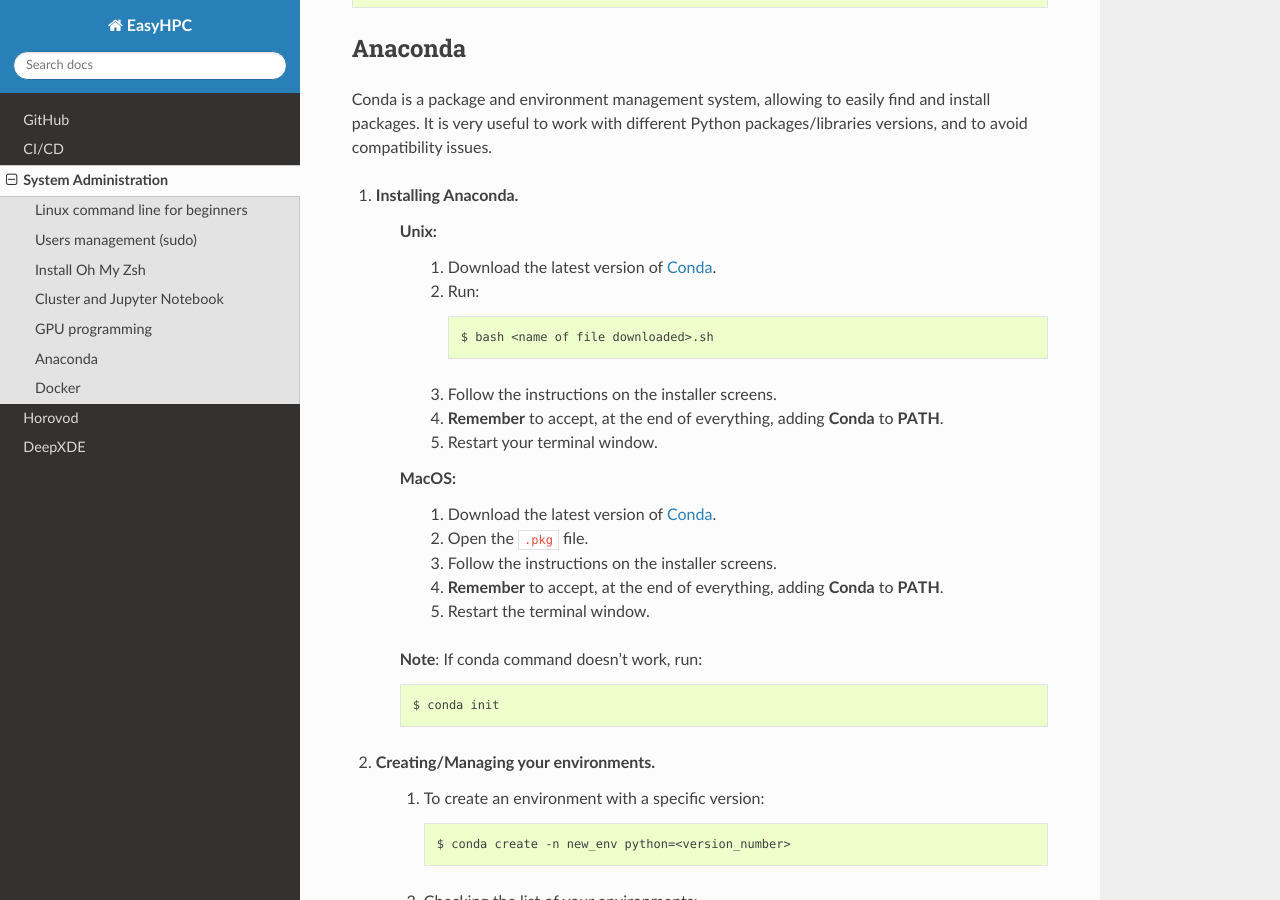
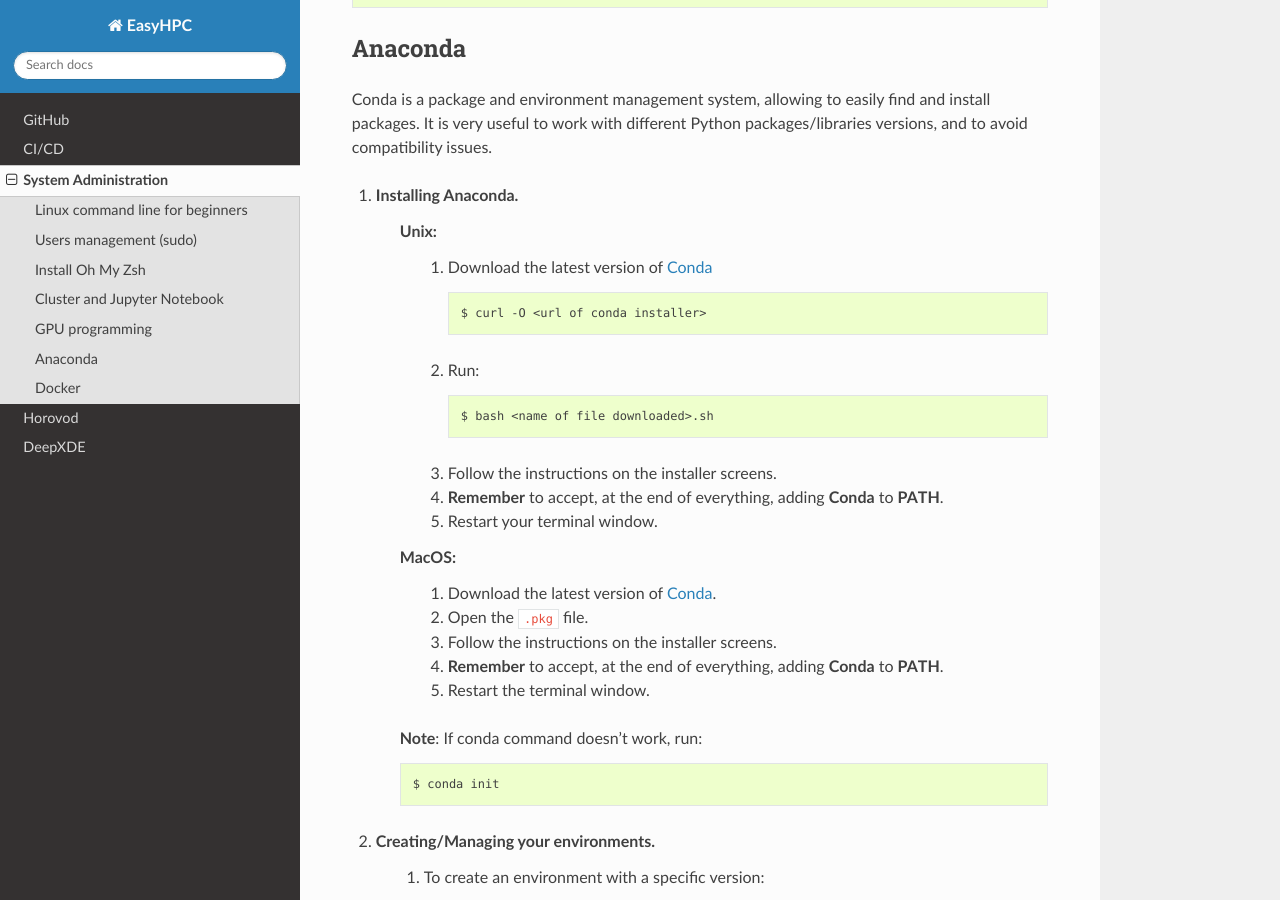
Before and after one commit to pescap/EasyHPC, a Sphinx documentation site: the page built from docs/source/sysadmin.rst, in a window 1280 px wide and 900 px high, scrolled down 2778 px. Built offline with Sphinx 7.4.7 and the Read the Docs theme 2.0.0, drawn with Linux system fonts in a browser that asks for light colours.

Commit message:
Update sysadmin.rst

```diff
--- a/docs/source/sysadmin.rst
+++ b/docs/source/sysadmin.rst
@@ -112,7 +112,9 @@
 
 1. Installing Anaconda.
     Unix:
-       1. Download the latest version of `Conda <https://www.anaconda.com/products/individual>`_.
+       1. Download the latest version of `Conda <https://www.anaconda.com/products/individual>`_ ::
+
+            $ curl -O <url of conda installer>
        2. Run::
 
             $ bash <name of file downloaded>.sh
```
